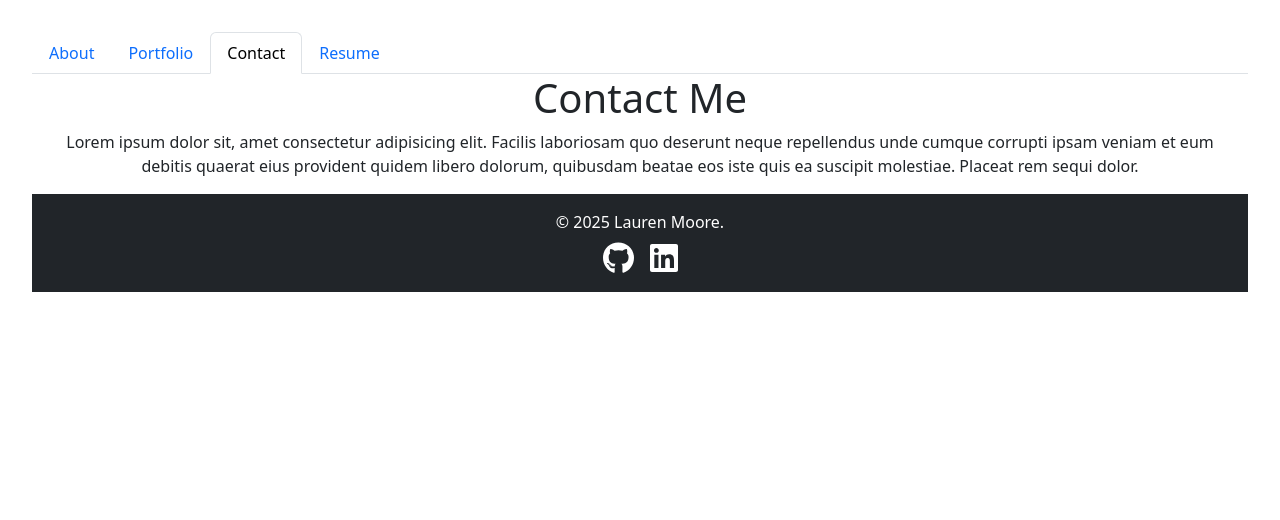
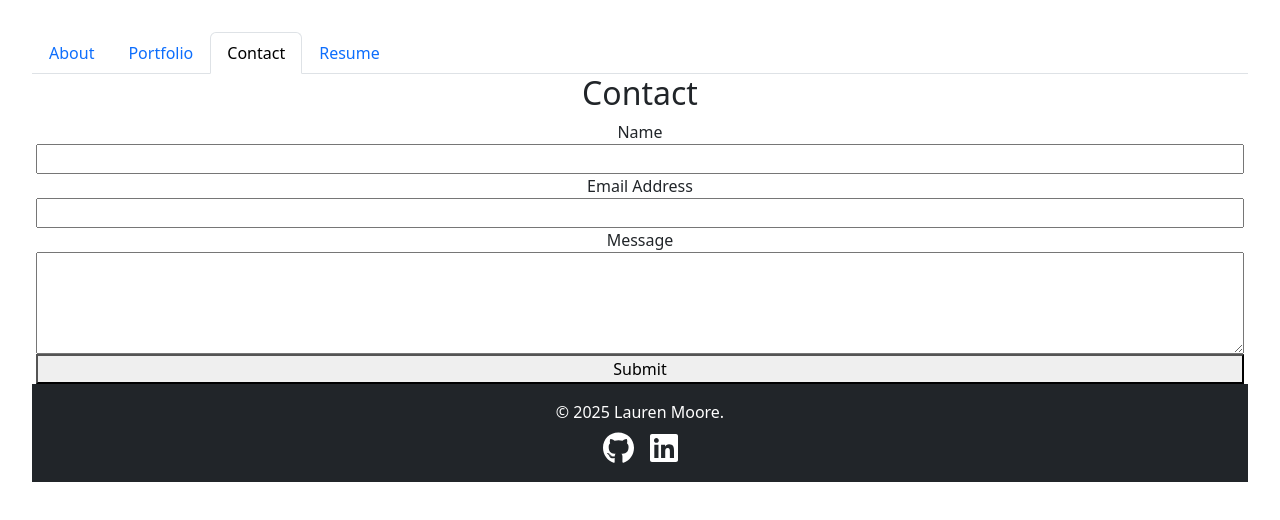
Before and after one commit to Lauren245/portfolio-site, a React (Vite) app: page /Contact in a window 1280 px wide. Shown: the top 520 px of the page. Built offline with nearby package versions, Linux system fonts and the light colour scheme.

Commit message:
created form layout. Still need to add logic.

```diff
--- a/src/pages/Contact.jsx
+++ b/src/pages/Contact.jsx
@@ -1,10 +1,30 @@
 export default function Contact(){
     return(
-        <div>
-            <h1>Contact Me</h1>
-            <p>Lorem ipsum dolor sit, amet consectetur adipisicing elit. Facilis laboriosam quo deserunt neque
-                repellendus unde cumque corrupti ipsam veniam et eum debitis quaerat eius provident quidem libero dolorum,
-                quibusdam beatae eos iste quis ea suscipit molestiae. Placeat rem sequi dolor.</p>
-        </div>
+        <>
+            <h2>Contact</h2>
+
+            <form>
+                <div className="row">
+                    <label htmlFor="name">Name</label>
+                    <input type="text" id="name"></input>
+                </div>
+
+                <div className="row">
+                    <label htmlFor="email">Email Address</label>
+                    <input type="email" id="email"></input>
+                </div>
+
+                <div className="row">
+                    <label htmlFor="message">Message</label>
+                    <textarea id="message" name="message" rows={4} cols={20}></textarea>
+                </div>
+
+                <div className="row">
+                    <button className="submitBtn">Submit</button>
+                </div>
+
+
+            </form>
+        </>
     );
 }
```
